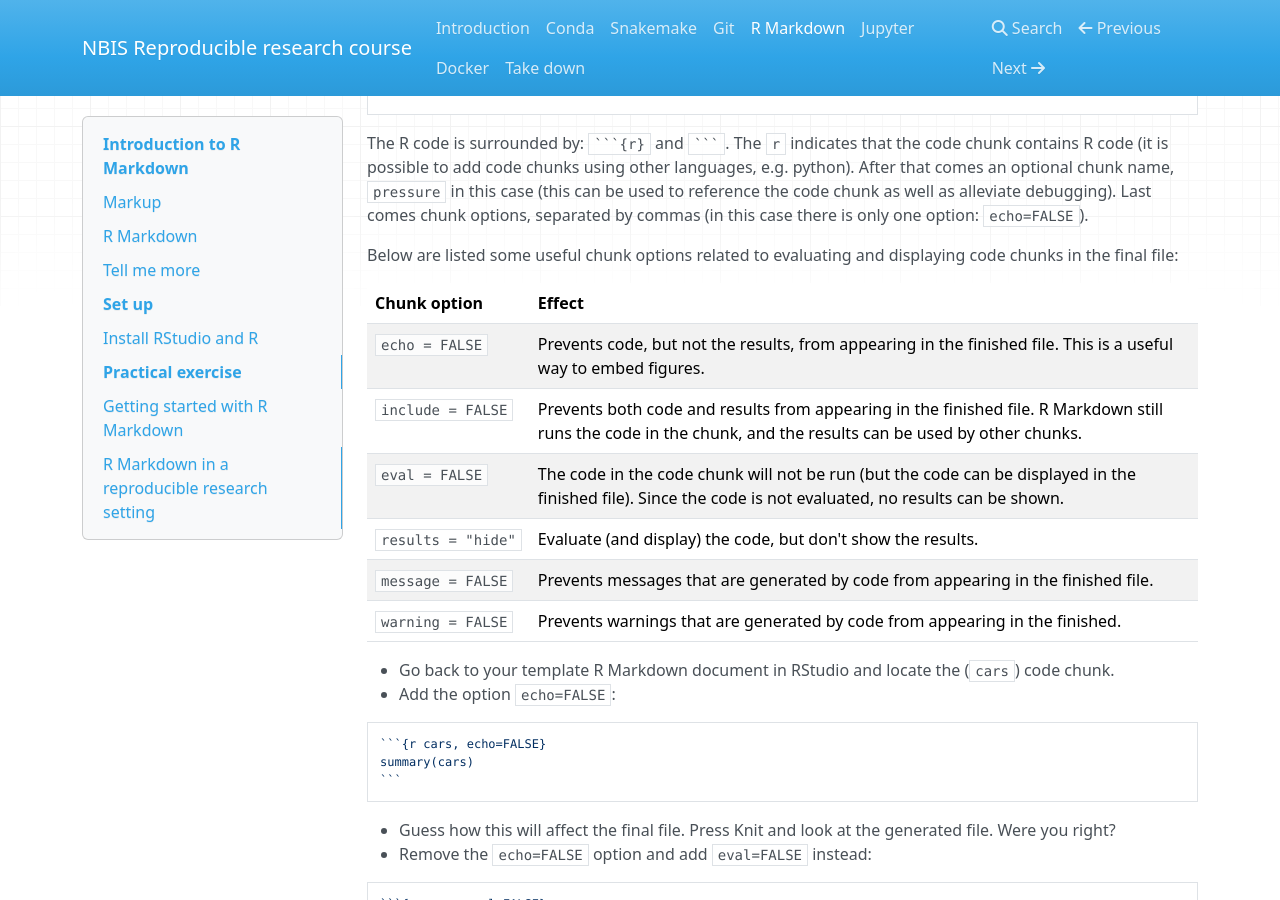
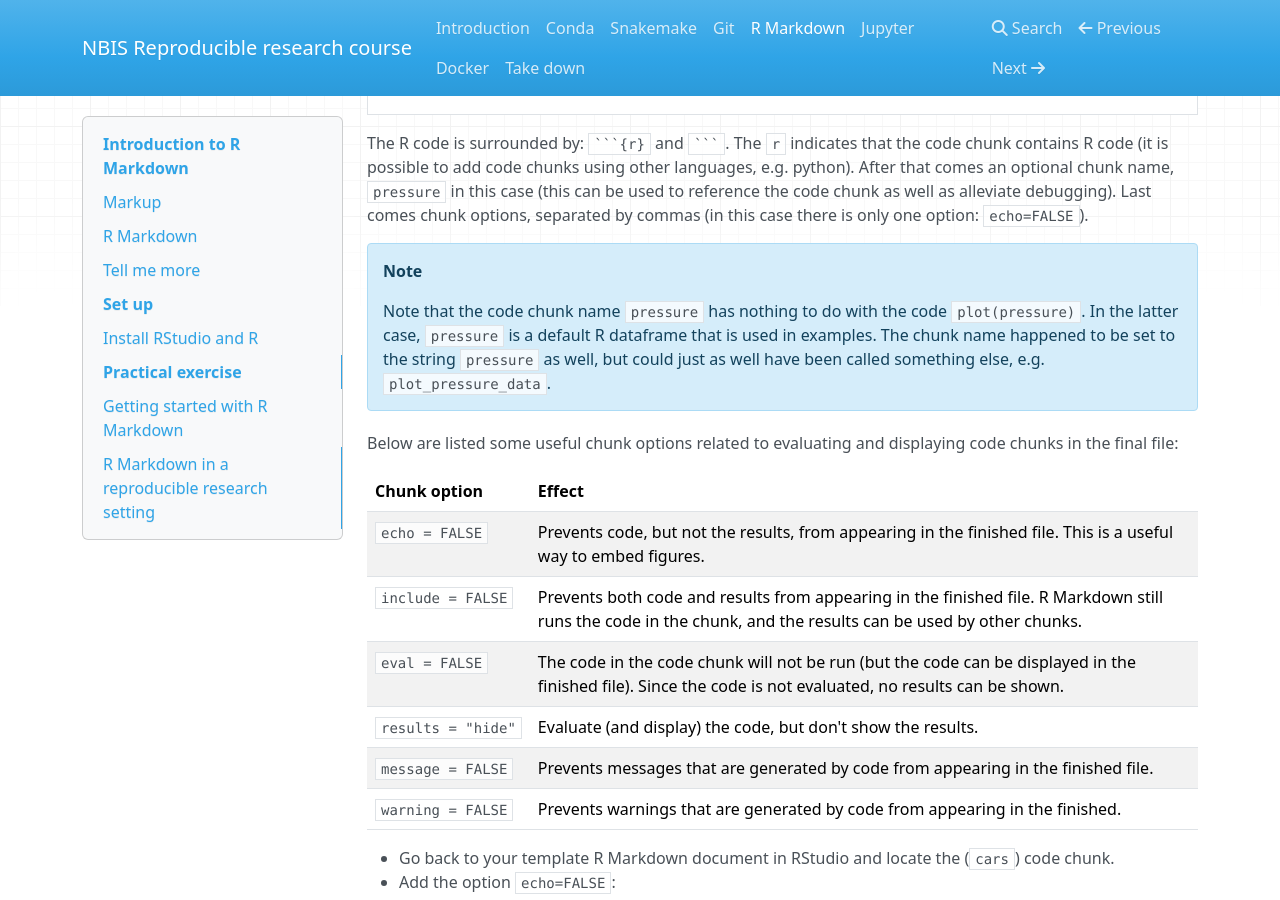
Before and after one commit to NBISweden/workshop-reproducible-research, an MkDocs documentation site: the page built from docs/rmarkdown.md, in a window 1280 px wide and 900 px high, scrolled down 3612 px. Built offline with MkDocs 1.6.1, drawn with Linux system fonts in a browser that asks for light colours; nearby versions of some CDN libraries; old or Windows-style settings are respelled for this version of MkDocs.

Commit message:
add comment on pressure code chunk and dataset

`````diff
--- a/docs/rmarkdown.md
+++ b/docs/rmarkdown.md
@@ -138,6 +138,9 @@ plot(pressure)
 ````
 
 The R code is surrounded by: ` ```{r}` and ` ``` `. The `r` indicates that the code chunk contains R code (it is possible to add code chunks using other languages, e.g. python). After that comes an optional chunk name, `pressure` in this case (this can be used to reference the code chunk as well as alleviate debugging). Last comes chunk options, separated by commas (in this case there is only one option: `echo=FALSE`).
+
+!!! note
+    Note that the code chunk name `pressure` has nothing to do with the code `plot(pressure)`. In the latter case, `pressure` is a default R dataframe that is used in examples. The chunk name happened to be set to the string `pressure` as well, but could just as well have been called something else, e.g. `plot_pressure_data`.
 
 Below are listed some useful chunk options related to evaluating and displaying code chunks in the final file:
 
`````
